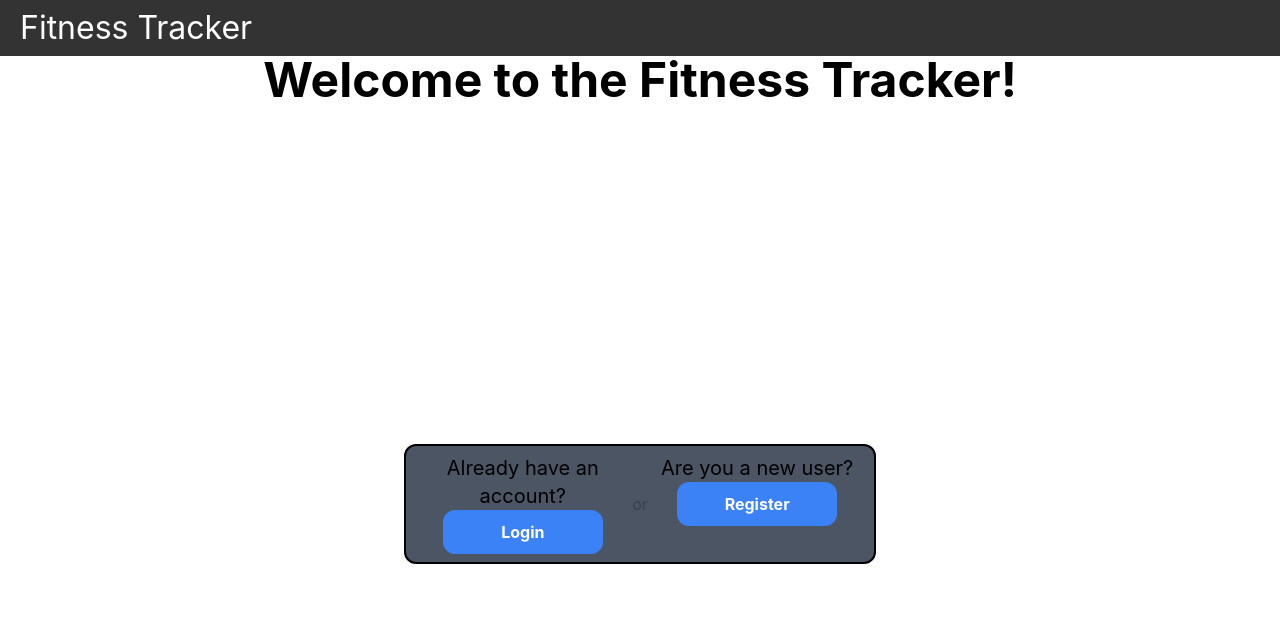
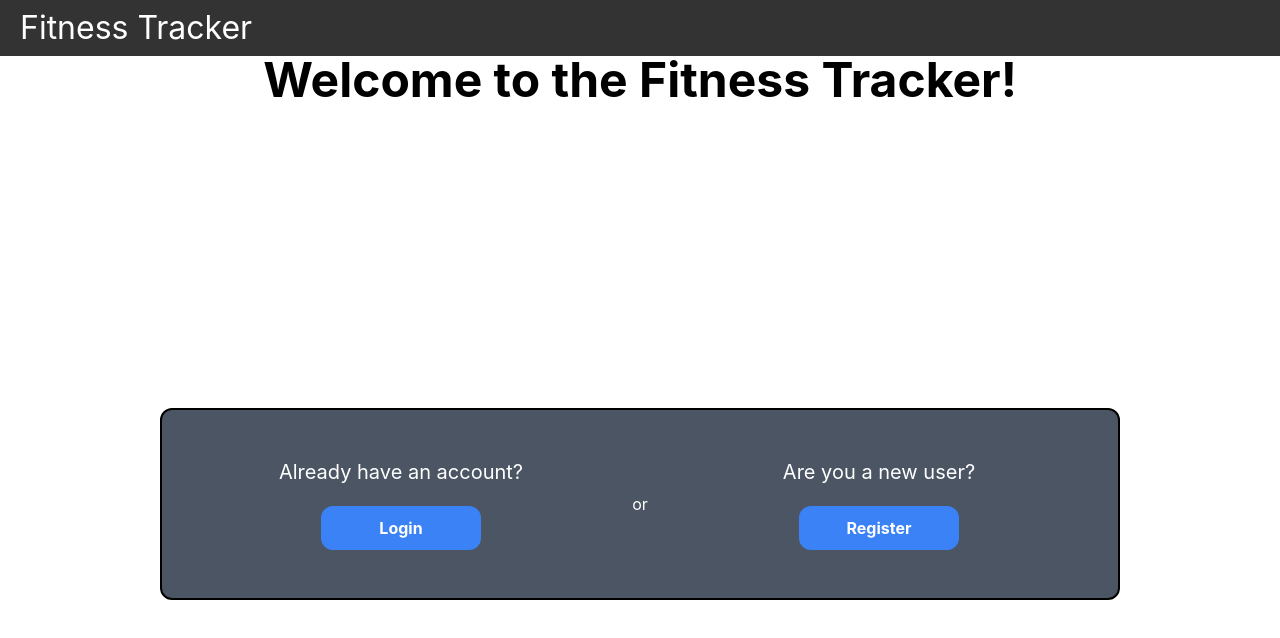
Before and after one commit to Safi0919/Fitness_Tracker, a React (Create React App) app in the folder client/: page / in a window 1280 px wide. Shown: the top 638 px of the page. Built offline with nearby package versions, Linux system fonts and the light colour scheme; the HTML template or start-up script is replaced by a standard one.

Commit message:
Update intro styling

```diff
--- a/client/src/pages/Intro.jsx
+++ b/client/src/pages/Intro.jsx
@@ -10,16 +10,16 @@ const Intro = () => {
         Welcome to the Fitness Tracker!
       </h1>
         <div className="flex items-center justify-center min-h-screen">
-        <div className="text-center border-2 rounded-xl flex border-black bg-gray-600">
-          <div className="flex-1 p-2 relative">
-            <p className="text-xl">Already have an account?</p>
+          <div className="w-3/4 text-center border-2 rounded-xl flex border-black bg-gray-600">
+            <div className="flex-1 p-2 relative mt-10 mb-10">
+              <p className="text-xl text-white mb-5">Already have an account?</p>
               <Link to="/login"><button className="bg-blue-500 hover:bg-blue-700 text-white font-bold py-2 px-4 rounded-xl border-2 border-blue-500 hover:border-blue-700 w-40">Login</button></Link>
             </div>
             <div className="relative">
-            <p className="absolute top-1/2 left-1/2 transform -translate-x-1/2 -translate-y-1/2 text-gray-700 bg-gray-600 px-2">or</p>
+              <p className="absolute top-1/2 left-1/2 transform -translate-x-1/2 -translate-y-1/2 text-white bg-gray-600 px-2">or</p>
             </div>
-          <div className="flex-1 p-2 relative">
-            <p className="text-xl">Are you a new user?</p>
+            <div className="flex-1 p-2 relative mt-10 mb-10">
+              <p className="text-xl text-white mb-5">Are you a new user?</p>
               <Link to="/register"><button className="bg-blue-500 hover:bg-blue-700 text-white font-bold py-2 px-4 rounded-xl border-2 border-blue-500 hover:border-blue-700 w-40">Register</button></Link>
             </div>
           </div>
--- a/client/src/pages/Register.jsx
+++ b/client/src/pages/Register.jsx
@@ -64,9 +64,9 @@ const Register = () => {
     <div className="flex items-center justify-center h-screen">
         <div className="flex flex-col justify-center items-center w-1/2 border-2 rounded-xl border-black bg-gray-600">
         <h2 className="text-center text-4xl font-bold mt-5 mb-10">Sign Up</h2>
-          <input type="text" placeholder='Username' value={user.username} onChange={handleChange} name="username" className='mb-10 border-2 rounded-md text-xl'/>
-          <input type="text" placeholder='Email' value={user.email} onChange={handleChange} name="email" className='mb-10 border-2 rounded-md text-xl'/>
-          <input type="text" placeholder='Phone Number' value={user.phoneNum} onChange={handleChange} name="phoneNum" className='mb-10 border-2 rounded-md text-xl'/>
+          <input type="text" placeholder='Username' value={user.username} onChange={handleChange} name="username" className='mb-4 border-2 rounded-md text-xl'/>
+          <input type="text" placeholder='Email' value={user.email} onChange={handleChange} name="email" className='mb-4 border-2 rounded-md text-xl'/>
+          <input type="text" placeholder='Phone Number' value={user.phoneNum} onChange={handleChange} name="phoneNum" className='mb-4 border-2 rounded-md text-xl'/>
           <input type="password" placeholder='Password' value={user.password} onChange={handleChange} name="password" className='border-2 rounded-md text-xl'/>
           {successMessage && <p className='text-red-600'>{successMessage}</p>}
           <button onClick={handleClick} className="bg-blue-500 hover:bg-blue-700 text-white font-bold py-2 px-4 rounded-xl border-2 border-blue-500 hover:border-blue-700 w-40 mb-5 mt-10">Sign Up</button>
```
Lines whose indentation alone changed are shown as unchanged.
